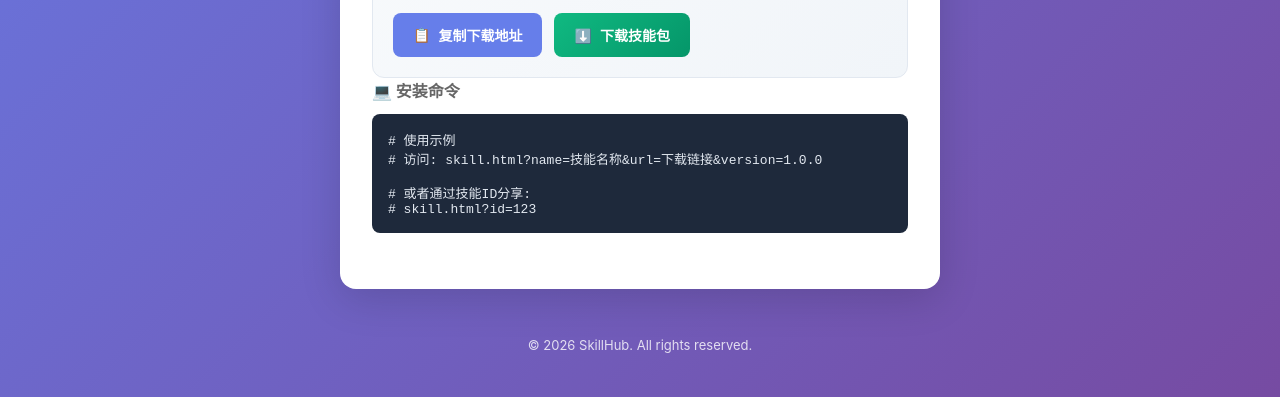
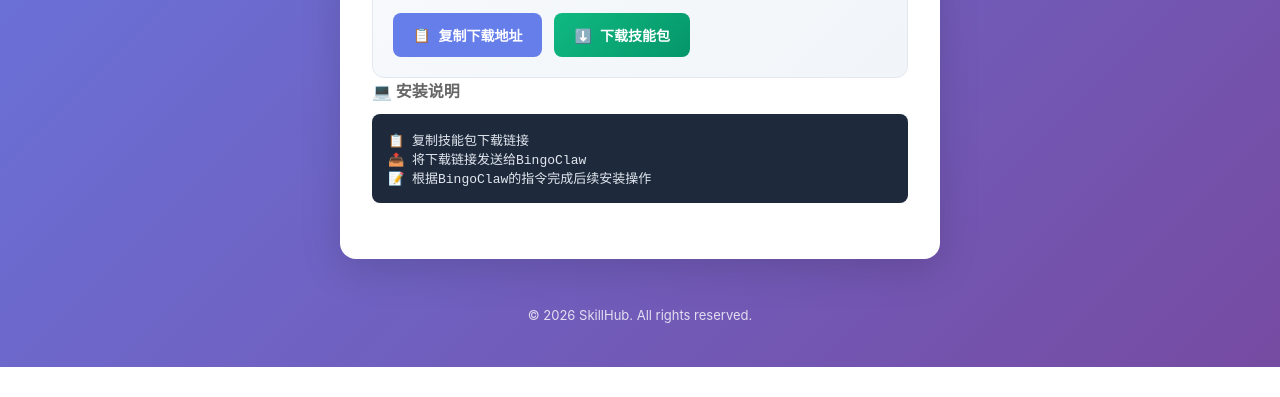
Before and after one commit to baishw/baishw.github.io, a plain HTML site: page skill.html in a window 1280 px wide. Shown: the part 621-1018 px from the top of the page. After the commit the page ends 988 px from the top, so only its background shows below. Drawn offline with Linux system fonts and the light colour scheme.

Commit message:
更新安装说明：通过BingoClaw安装技能包

```diff
--- a/skill.html
+++ b/skill.html
@@ -329,9 +329,11 @@
                 </div>
 
                 <div class="section" id="install-section">
-                    <h2>💻 安装命令</h2>
+                    <h2>💻 安装说明</h2>
                     <div class="install-commands" id="install-commands">
-                        <code id="install-code"># 下载并安装技能包</code>
+                        <code id="install-code">📋 复制技能包下载链接
+📤 将下载链接发送给BingoClaw
+📝 根据BingoClaw的指令完成后续安装操作</code>
                     </div>
                 </div>
             </div>
@@ -497,11 +499,9 @@ python scripts/main.py --help`;
                 document.getElementById('skill-name').textContent = '技能分享平台';
                 document.getElementById('skill-subtitle').textContent = '分享技能给好友';
                 document.getElementById('skill-description').textContent = '通过 URL 参数分享技能包，支持复制下载链接功能。';
-                document.getElementById('install-code').textContent = `# 使用示例
-# 访问: skill.html?name=技能名称&url=下载链接&version=1.0.0
-
-# 或者通过技能ID分享:
-# skill.html?id=123`;
+                document.getElementById('install-code').textContent = `📋 复制技能包下载链接
+📤 将下载链接发送给BingoClaw
+📝 根据BingoClaw的指令完成后续安装操作`;
             }
         }
 
```
